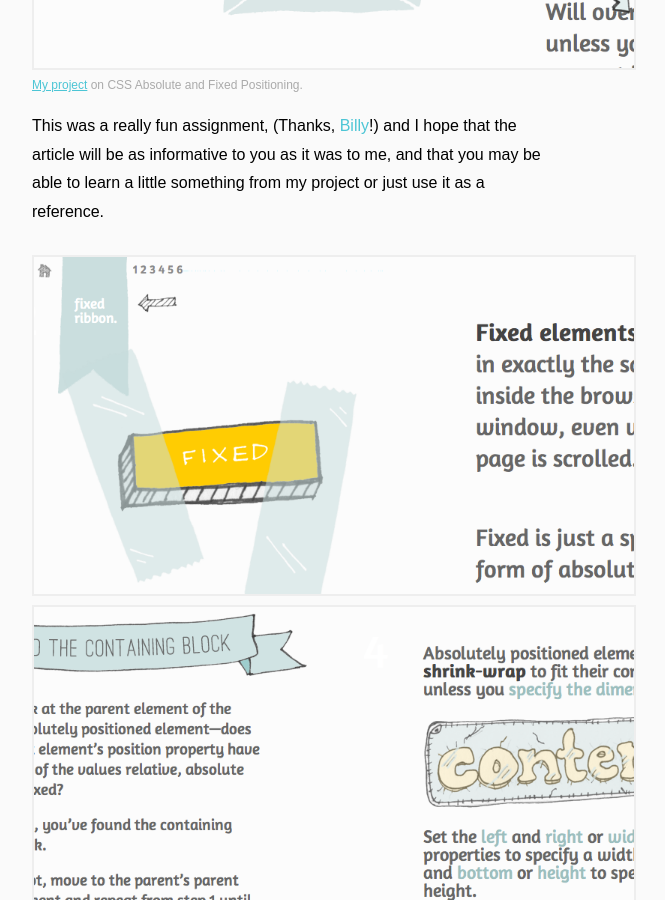
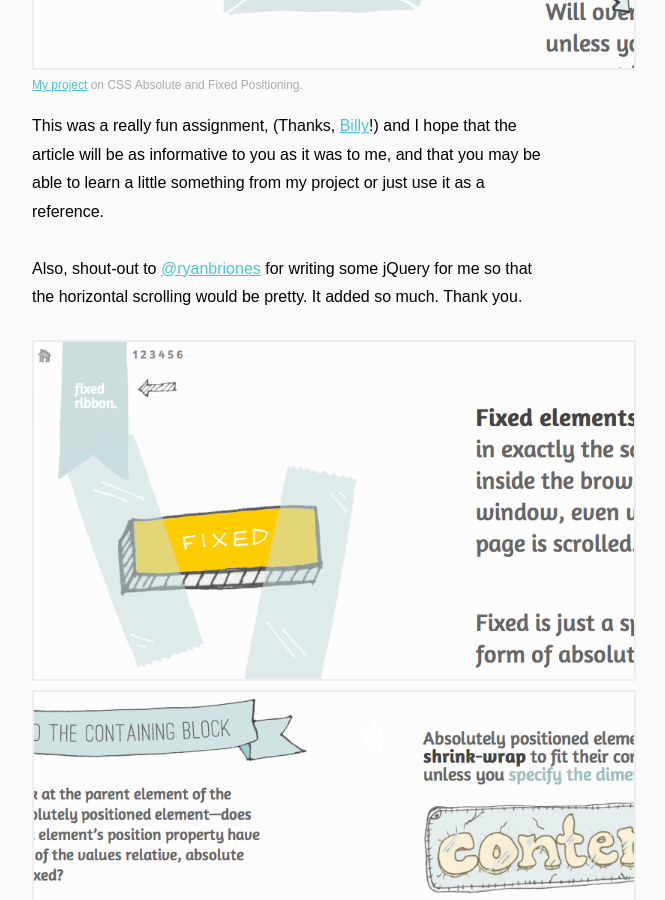
Before and after one commit to smbriones/smbriones.github.com, a Jekyll site: the page built from _posts/2011-09-03-positioning-project.html, in a window 1280 px wide and 900 px high, scrolled down 1780 px. Shown: the whole window, without its empty margins (468-1133 px from the left). Built offline with Jekyll 4.4.1, drawn with Linux system fonts in a browser that asks for light colours; nearby versions of some CDN libraries; comment, search, counter and statistics services are not loaded.

Commit message:
addition

```diff
--- a/_posts/2011-09-03-positioning-project.html
+++ b/_posts/2011-09-03-positioning-project.html
@@ -43,9 +43,13 @@ snippet: "This past Monday I was given the assignment of reading an article and
 </figure>
 <p>
   This was a really fun assignment, (Thanks,
-  <a href-"http://www.8thlight.com/our-team/billy-whited">Billy</a>!) and I hope that the article
+  <a href="http://www.8thlight.com/our-team/billy-whited">Billy</a>!) and I hope that the article
   will be as informative to you as it was to me, and that you may be able to learn a little something
   from my project or just use it as a reference.
+</p>
+<p>
+  Also, shout-out to <a href="http://www.twitter.com/ryanbriones/">@ryanbriones</a> for writing some
+  jQuery for me so that the horizontal scrolling would be pretty. It added so much. Thank you.
 </p>
 <figure>
   <a href="http://stephaniebriones.com/testing/positioning/">
```
